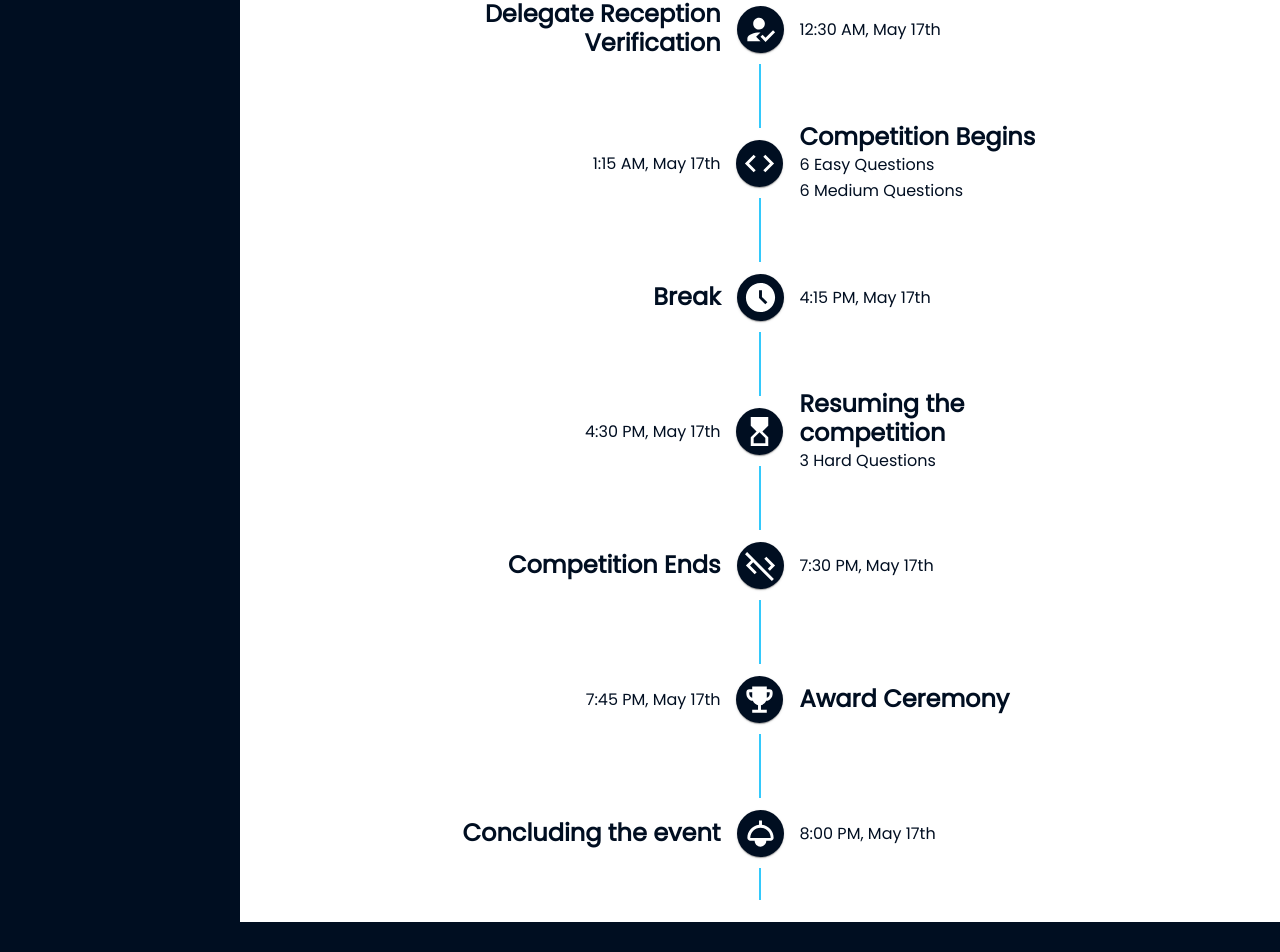
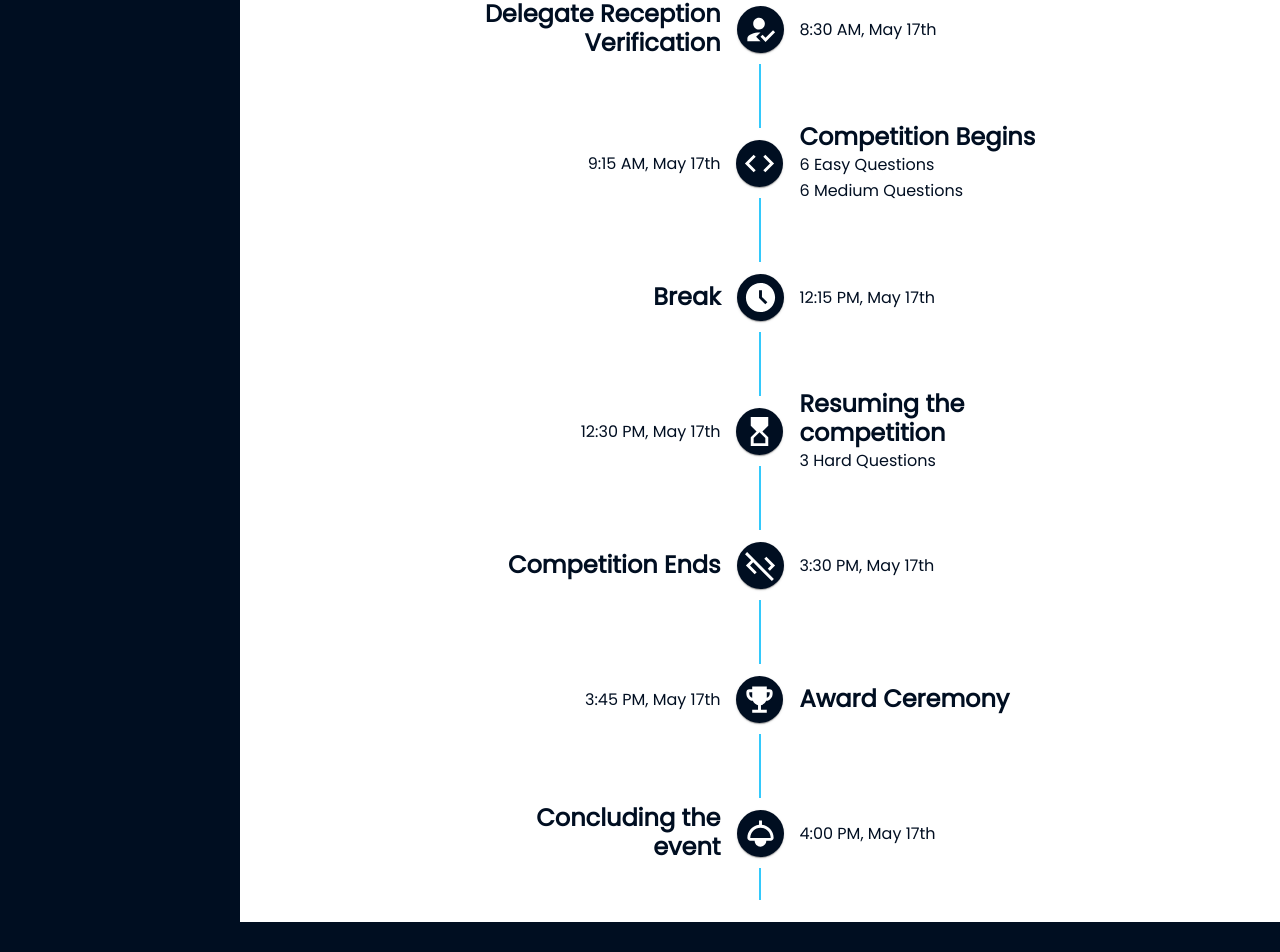
Before and after one commit to Xenowa/Aquathon, a React (Vite) app: page / in a window 1280 px wide. Shown: the part 2797-3749 px from the top of the page. Built offline with nearby package versions, Linux system fonts and the light colour scheme.

Commit message:
Update: Setting up correct timeline

```diff
--- a/src/components/Schedule.jsx
+++ b/src/components/Schedule.jsx
@@ -76,7 +76,7 @@ export default function Schedule() {
                     </TimelineSeparator>
                     <TimelineContent sx={{ m: 'auto 0' }}>
                         <Typography variant="h6" component="span">
-                            12:30 AM, May 17th
+                            8:30 AM, May 17th
                         </Typography>
                     </TimelineContent>
                 </TimelineItem>
@@ -102,7 +102,7 @@ export default function Schedule() {
                     </TimelineSeparator>
                     <TimelineContent sx={{ m: 'auto 0' }}>
                         <Typography variant="h6" component="span">
-                            1:15 AM, May 17th
+                            9:15 AM, May 17th
                         </Typography>
                     </TimelineContent>
                 </TimelineItem>
@@ -122,7 +122,7 @@ export default function Schedule() {
                     </TimelineSeparator>
                     <TimelineContent sx={{ m: 'auto 0' }}>
                         <Typography variant="h6" component="span">
-                            4:15 PM, May 17th
+                            12:15 PM, May 17th
                         </Typography>
                     </TimelineContent>
                 </TimelineItem>
@@ -145,7 +145,7 @@ export default function Schedule() {
                     </TimelineSeparator>
                     <TimelineContent sx={{ m: 'auto 0' }}>
                         <Typography variant="h6" component="span">
-                            4:30 PM, May 17th
+                            12:30 PM, May 17th
                         </Typography>
                     </TimelineContent>
                 </TimelineItem>
@@ -165,7 +165,7 @@ export default function Schedule() {
                     </TimelineSeparator>
                     <TimelineContent sx={{ m: 'auto 0' }}>
                         <Typography variant="h6" component="span">
-                            7:30 PM, May 17th
+                            3:30 PM, May 17th
                         </Typography>
                     </TimelineContent>
                 </TimelineItem>
@@ -185,7 +185,7 @@ export default function Schedule() {
                     </TimelineSeparator>
                     <TimelineContent sx={{ m: 'auto 0' }}>
                         <Typography variant="h6" component="span">
-                            7:45 PM, May 17th
+                            3:45 PM, May 17th
                         </Typography>
                     </TimelineContent>
                 </TimelineItem>
@@ -205,7 +205,7 @@ export default function Schedule() {
                     </TimelineSeparator>
                     <TimelineContent sx={{ m: 'auto 0' }}>
                         <Typography variant="h6" component="span">
-                            8:00 PM, May 17th
+                            4:00 PM, May 17th
                         </Typography>
                     </TimelineContent>
                 </TimelineItem>
```
